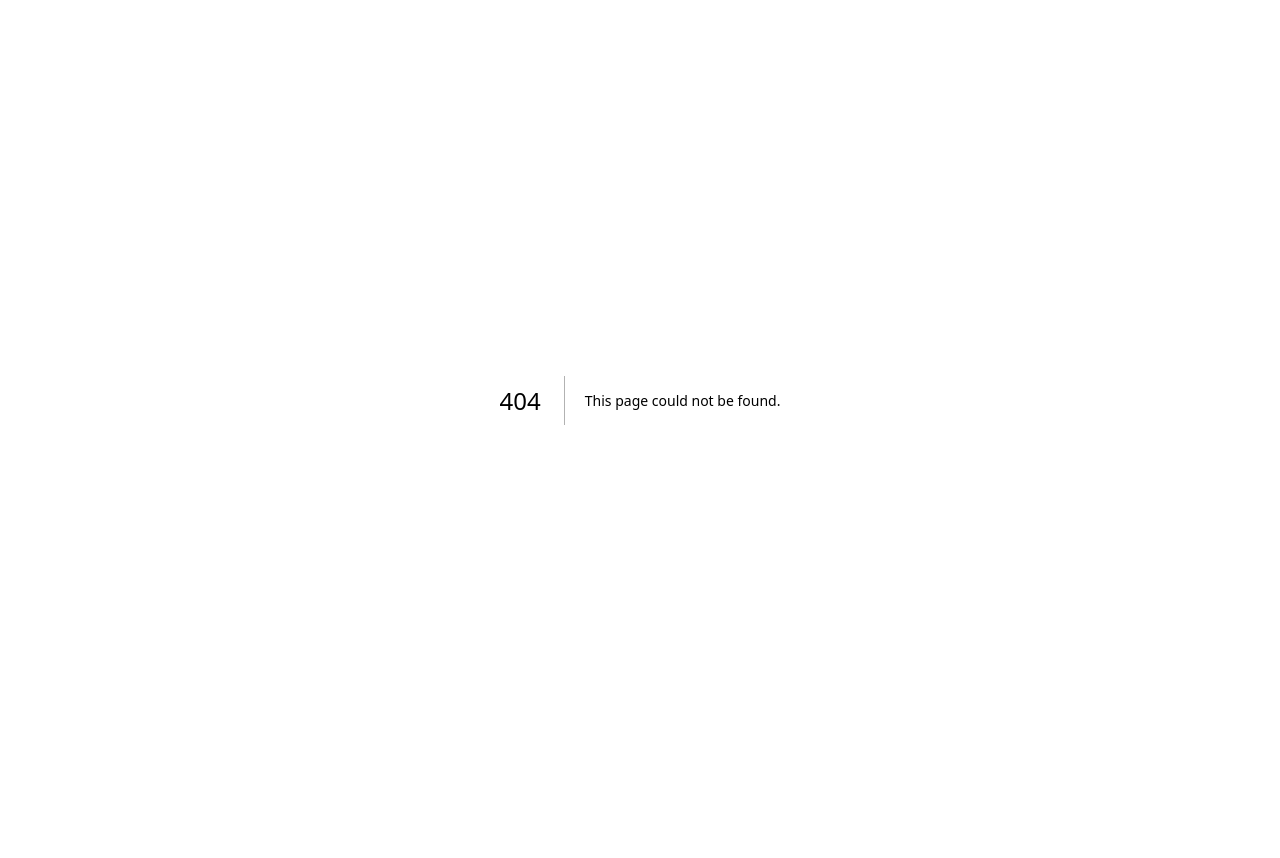
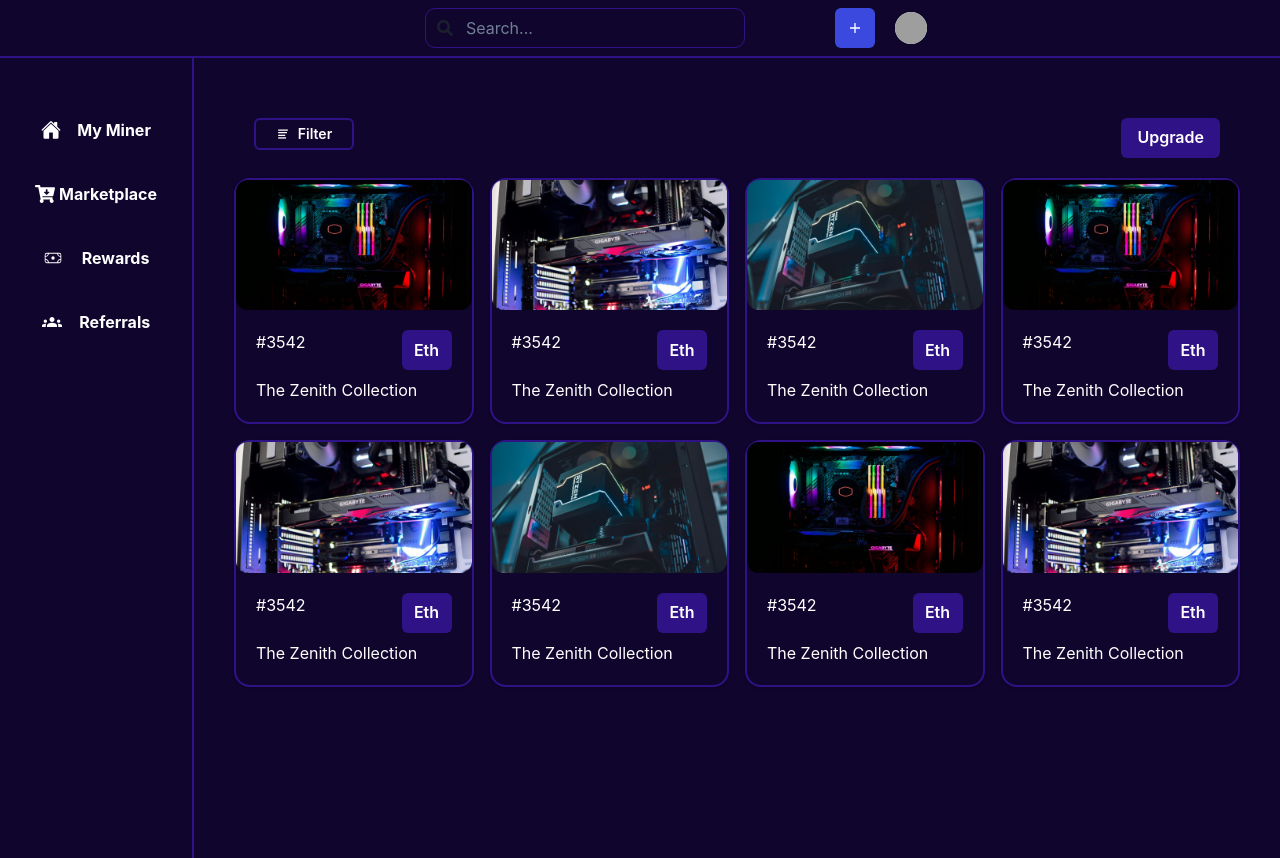
Before and after one commit to Draysongz/mining, a Next.js app: page /miner in a window 1280 px wide. Before the commit this address had no page. Before the commit the page ends 800 px from the top, so only its background shows below. Built offline with nearby package versions, Linux system fonts and the light colour scheme; grey boxes are pictures that could not be loaded.

Commit message:
My Miner Page added. Still figuring out design

```diff
--- /dev/null
+++ b/src/components/Dashboard/minerCard.jsx
@@ -0,0 +1,99 @@
+"use client";
+import React, { useState } from "react";
+import {
+  Box,
+  Text,
+  SimpleGrid,
+  Button,
+  Flex,
+  Card,
+  CardFooter,
+  Stack,
+  Spacer,
+  Image,
+} from "@chakra-ui/react";
+import nft1 from "../../images/Nft1.png";
+import nft2 from "../../images/Nft2.png";
+import nft3 from "../../images/Nft3.png";
+import NextImage from "next/image";
+import { IoMdList } from "react-icons/io";
+import CModal from "./createModal";
+
+// Array of card data
+const nftData = [
+  { src: nft1, id: "#3542", title: "The Zenith Collection" },
+  { src: nft2, id: "#3542", title: "The Zenith Collection" },
+  { src: nft3, id: "#3542", title: "The Zenith Collection" },
+  { src: nft1, id: "#3542", title: "The Zenith Collection" },
+  { src: nft2, id: "#3542", title: "The Zenith Collection" },
+  { src: nft3, id: "#3542", title: "The Zenith Collection" },
+  { src: nft1, id: "#3542", title: "The Zenith Collection" },
+  { src: nft2, id: "#3542", title: "The Zenith Collection" },
+  // Add more NFT data objects as needed
+];
+
+export default function MinerCard() {
+  const [isOpen, setIsOpen] = useState(false);
+  const handleButtonClick = () => {
+    setIsOpen(true);
+  };
+  return (
+    <>
+      <Flex direction={"column"} p={5} bg={"#10062D"}>
+        <Flex p={5} justify={"space-between"}>
+          <Button
+            border="2px solid #301287"
+            width={"100px"}
+            size={"sm"}
+            variant="outline"
+            color="white"
+            leftIcon={<IoMdList />}
+            _hover="inherit"
+          >
+            Filter
+          </Button>
+
+          <Button bg="#301287" color="white" _hover={{ bg: "#301287" }}>
+            Upgrade
+          </Button>
+        </Flex>
+
+        <SimpleGrid columns={{ base: 1, sm: 2, md: 2, lg: 4 }} spacing={4}>
+          {nftData.map((nft) => (
+            <Card
+              key={nft.id}
+              border="2px solid #301287"
+              bg="inherit"
+              rounded={"2xl"}
+            >
+              <Image
+                as={NextImage}
+                objectFit="cover"
+                src={nft.src}
+                alt="NFT"
+                fill
+              />
+
+              <Stack color="white" p={5}>
+                <Flex align={"start"} justify={"space-between"}>
+                  <Text>{nft.id}</Text>
+                  <Button
+                    bg="#301287"
+                    color="white"
+                    w="50px"
+                    _hover={{ bg: "#301287" }}
+                    onClick={handleButtonClick}
+                  >
+                    Eth
+                  </Button>
+                  {isOpen && <CModal onClose={() => setIsOpen(false)} />}
+                </Flex>
+                <Text textAlign={"start"}>{nft.title}</Text>
+              </Stack>
+            </Card>
+          ))}
+        </SimpleGrid>
+      </Flex>
+    </>
+  );
+}
--- a/src/components/sidebar.jsx
+++ b/src/components/sidebar.jsx
@@ -19,7 +19,7 @@ export default function IndexSidebar() {
   const [isLargerThan768] = useMediaQuery("(min-width: 768px)");
 
   const navData = [
-    { icon: IoHome, title: "My NFT", link: "/dashboard" },
+    { icon: IoHome, title: "My Miner", link: "/miner" },
     { icon: FaCartArrowDown, title: "Marketplace", link: "/marketplace" },
     { icon: CiMoneyBill, title: "Rewards", link: "/" },
     { icon: MdGroups, title: "Referrals", link: "/referrals" },
--- /dev/null
+++ b/src/pages/miner/index.jsx
@@ -0,0 +1,54 @@
+import {
+  Stack,
+  Box,
+  Heading,
+  Spacer,
+  Flex,
+  Link,
+  Text,
+  Icon,
+} from "@chakra-ui/react";
+import CardComponent from "@/components/Dashboard/dashCard2";
+import DashTab from "@/components/Dashboard/dashTab";
+import Navbar from "@/components/navbar";
+import NextLink from "next/link";
+import { IoHome } from "react-icons/io5";
+import { FaCartArrowDown } from "react-icons/fa";
+import { CiMoneyBill } from "react-icons/ci";
+import { MdGroups } from "react-icons/md";
+import IndexSidebar from "@/components/sidebar";
+import MinerCard from "@/components/Dashboard/minerCard";
+
+export default function minerDash() {
+  return (
+    <>
+      <Box>
+        {/* Navbar */}
+        <Flex>
+          <Navbar />
+        </Flex>
+        <Spacer />
+        {/* Sidebar and dashscreen */}
+        <Flex flexDir={["column", "column", "row", "row"]}>
+          {/* Sidebar Component */}
+          <IndexSidebar />
+          {/* Dashscreen Components */}
+          <Stack
+            w={["100%", "100%", "85%", "85%"]}
+            bg={"#10062D"}
+            color="#fff"
+            borderLeft="2px solid #301287"
+            spacing={5}
+            p={5}
+          >
+            {/* Card Section */}
+            <MinerCard />
+            {/* Tab Section */}
+            {/* <DashTab /> */}
+            <Flex w={"20%"} p={5}></Flex>
+          </Stack>
+        </Flex>
+      </Box>
+    </>
+  );
+}
```
